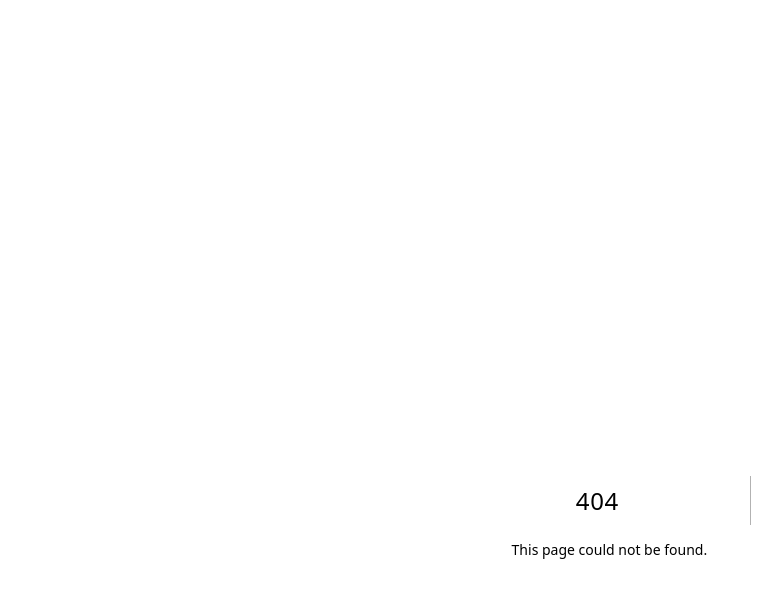
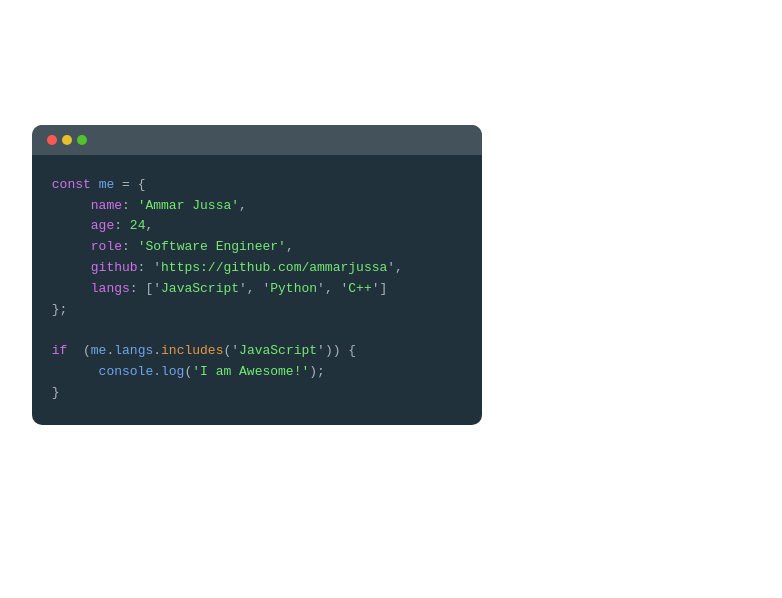
Before and after one commit to ammarjussa/Ammar-Jussa, a Next.js app: page /terminal in a window 1280 px wide. Before the commit this address had no page. Shown: the top 598 px of the page, without its empty margins (93-875 px from the left). Built offline with nearby package versions, Linux system fonts and the light colour scheme.

Commit message:
terminal added

```diff
--- a/package.json
+++ b/package.json
@@ -21,6 +21,6 @@
     "@types/react-dom": "17.0.3",
     "@types/styled-components": "5.1.9",
     "babel-plugin-styled-components": "^1.12.0",
-    "typescript": "4.2.4"
+    "typescript": "4.5.4"
   }
 }
--- /dev/null
+++ b/pages/terminal.tsx
@@ -0,0 +1,127 @@
+import styled from "styled-components";
+
+const TerminalContainer = styled.div`
+  float: center;
+  width: 450px;
+  height: 300px;
+  border-radius: 10px;
+  background-color: #21313c;
+  overflow-y: hidden;
+  font-family: monospace;
+`;
+
+const TerminalTitleBar = styled.div`
+  padding-left: 10px;
+  vertical-align: bottom;
+  width: 100%;
+  border-top-left-radius: 10px;
+  border-top-right-radius: 10px;
+  margin: 0;
+  height: 30px;
+  background-color: #44525b;
+  -webkit-touch-callout: none;
+  -webkit-user-select: none;
+  -khtml-user-select: none;
+  -moz-user-select: none;
+  -ms-user-select: none;
+  user-select: none;
+`;
+
+const Dot = styled.div`
+  height: 10px;
+  width: 10px;
+  border-radius: 50%;
+  margin-left: 5px;
+  margin-top: 10px;
+  cursor: pointer;
+  display: inline-block;
+  background-color: ${(props) =>
+    props.color === "red"
+      ? "#ff5952"
+      : props.color === "yellow"
+      ? "#e7bf2a"
+      : "#54c22c"};
+  &:hover {
+    background-color: ${(props) =>
+      props.color === "red"
+        ? "#d44742"
+        : props.color === "yellow"
+        ? "#d1ac28"
+        : "#48a826"};
+  }
+`;
+
+const TerminalBody = styled.div`
+  padding: 20px;
+  color: #adb5b9;
+  line-height: 1.1;
+
+  a {
+    color: #74eb70;
+
+    &:hover {
+      color: #5dbd5a;
+    }
+  }
+`;
+
+const Container = styled.div`
+  overflow-x: hidden;
+  line-height: 1.6;
+`;
+
+const CodeColor = styled.span`
+  color: ${(props) => props.color};
+`;
+
+const Terminal = () => {
+  return (
+    <div>
+      <TerminalContainer>
+        <TerminalTitleBar>
+          <Dot color="red"></Dot>
+          <Dot color="yellow"></Dot>
+          <Dot color="green"></Dot>
+        </TerminalTitleBar>
+        <TerminalBody>
+          <Container>
+            <CodeColor color="#d270eb">const</CodeColor>{" "}
+            <CodeColor color="#70a5eb">me</CodeColor> = &#123; <br />
+            &emsp;&emsp;&emsp;<CodeColor color="#d270eb">name</CodeColor>:{" "}
+            <CodeColor color="#74eb70">'Ammar Jussa'</CodeColor>, <br />
+            &emsp;&emsp;&emsp;<CodeColor color="#d270eb">age</CodeColor>:{" "}
+            <CodeColor color="#74eb70">24</CodeColor>,<br />
+            &emsp;&emsp;&emsp;<CodeColor color="#d270eb">role</CodeColor>:{" "}
+            <CodeColor color="#74eb70">'Software Engineer'</CodeColor>,<br />
+            &emsp;&emsp;&emsp;<CodeColor color="#d270eb">
+              github
+            </CodeColor>:{" "}
+            <CodeColor>
+              '
+              <a target="_blank" href="https://github.com/ammarjussa">
+                https://github.com/ammarjussa
+              </a>
+              '
+            </CodeColor>
+            , <br />
+            &emsp;&emsp;&emsp;<CodeColor color="#d270eb">langs</CodeColor>: ['
+            <CodeColor color="#74eb70">JavaScript</CodeColor>', '
+            <CodeColor color="#74eb70">Python</CodeColor>', '
+            <CodeColor color="#74eb70">C++</CodeColor>'] <br /> &#125;; <br />
+            <br />
+            <CodeColor color="#d270eb">if</CodeColor>&nbsp; (
+            <CodeColor color="#70a5eb">me</CodeColor>.
+            <CodeColor color="#70a5eb">langs</CodeColor>.
+            <CodeColor color="#e69941">includes</CodeColor>('
+            <CodeColor color="#74eb70">JavaScript</CodeColor>')) &#123;
+            <br />
+            &emsp;&emsp;&emsp; <CodeColor color="#70a5eb">console.log</CodeColor>(
+            <CodeColor color="#74eb70">'I am Awesome!'</CodeColor>); <br /> &#125;
+          </Container>
+        </TerminalBody>
+      </TerminalContainer>
+    </div>
+  );
+};
+
+export default Terminal;
```
Also changed, not shown: tsconfig.json (+14 -4 lines), 1 other file (tests, documents, lock files or other folders).
